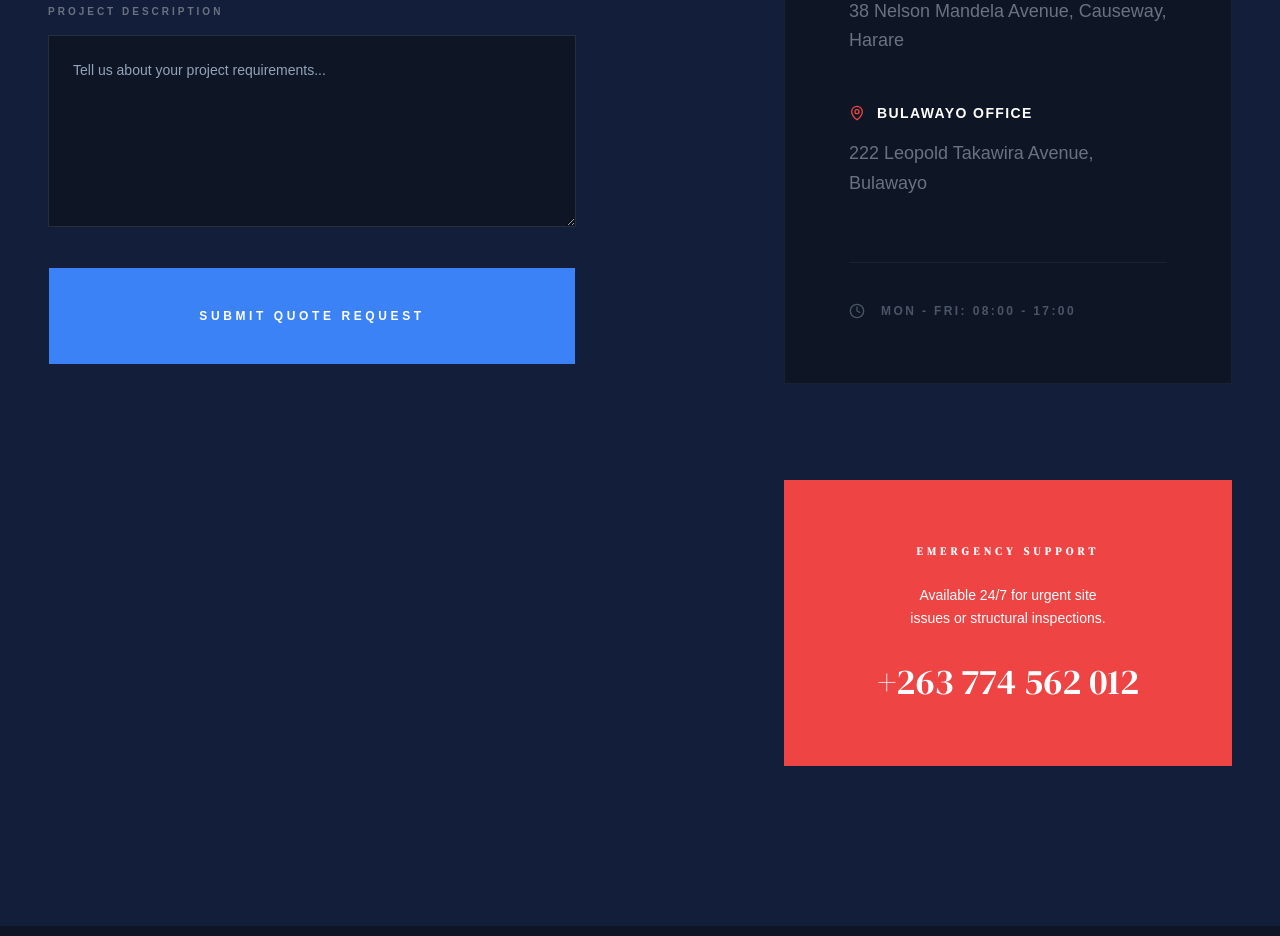
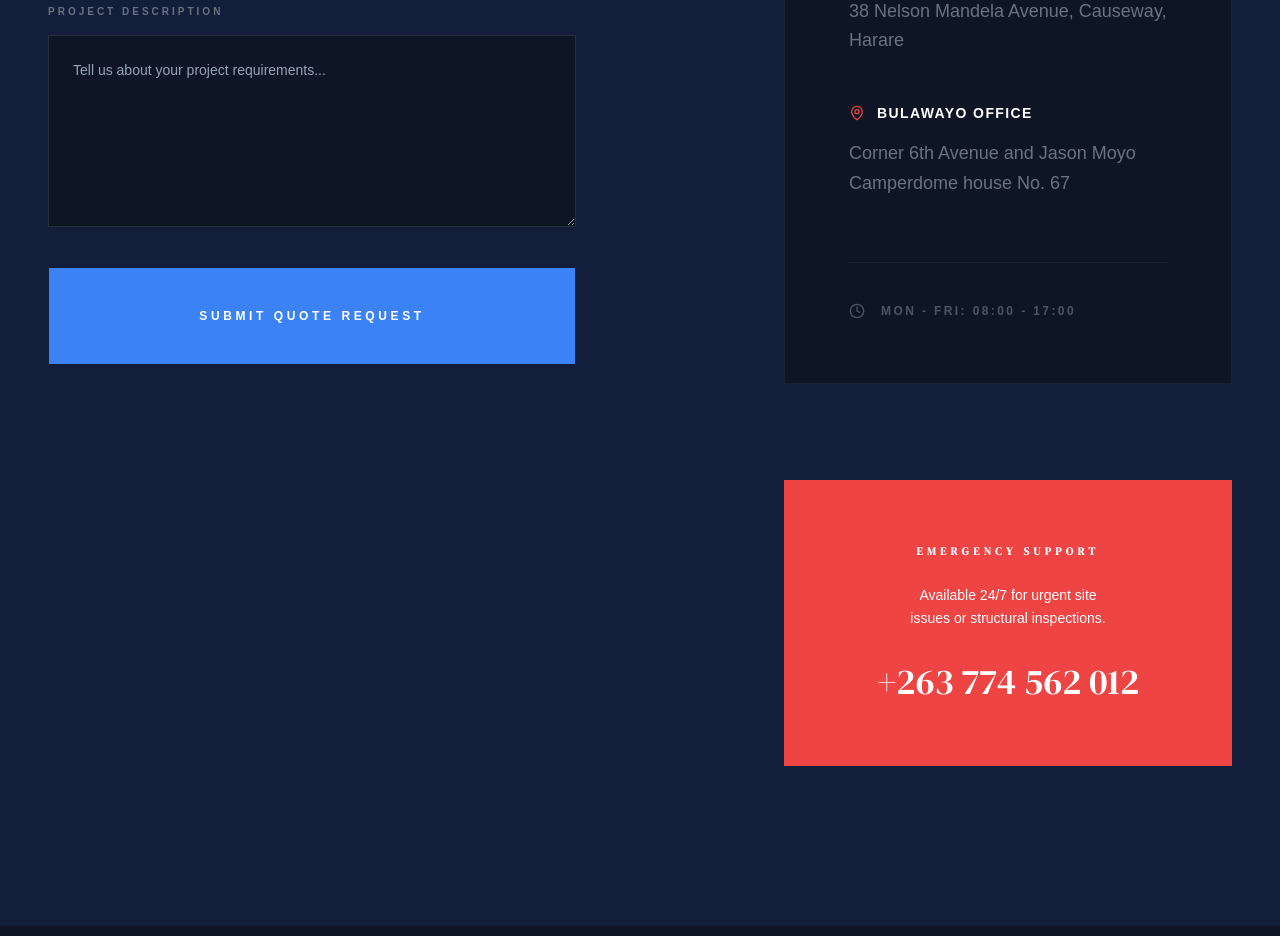
Before and after one commit to Sinclairkam/khahlulambulazi, a React (Vite) app: page /contact in a window 1280 px wide. Shown: the part 1560-2496 px from the top of the page. Built offline with nearby package versions, Linux system fonts and the light colour scheme.

Commit message:
Update ContactPage.tsx Logo and address

```diff
--- a/src/pages/ContactPage.tsx
+++ b/src/pages/ContactPage.tsx
@@ -208,7 +208,7 @@ export default function ContactPage() {
                 </div>
                 <div className="space-y-4">
                   <span className="font-bold flex items-center text-sm text-white uppercase tracking-widest"><MapPin className="w-4 h-4 mr-3 text-brand-coral" /> Bulawayo Office</span>
-                  <p className="text-gray-500 text-base md:text-lg font-light leading-relaxed">222 Leopold Takawira Avenue, Bulawayo</p>
+                  <p className="text-gray-500 text-base md:text-lg font-light leading-relaxed">Corner 6th Avenue and Jason Moyo Camperdome house No. 67</p>
                 </div>
               </div>
 
```
